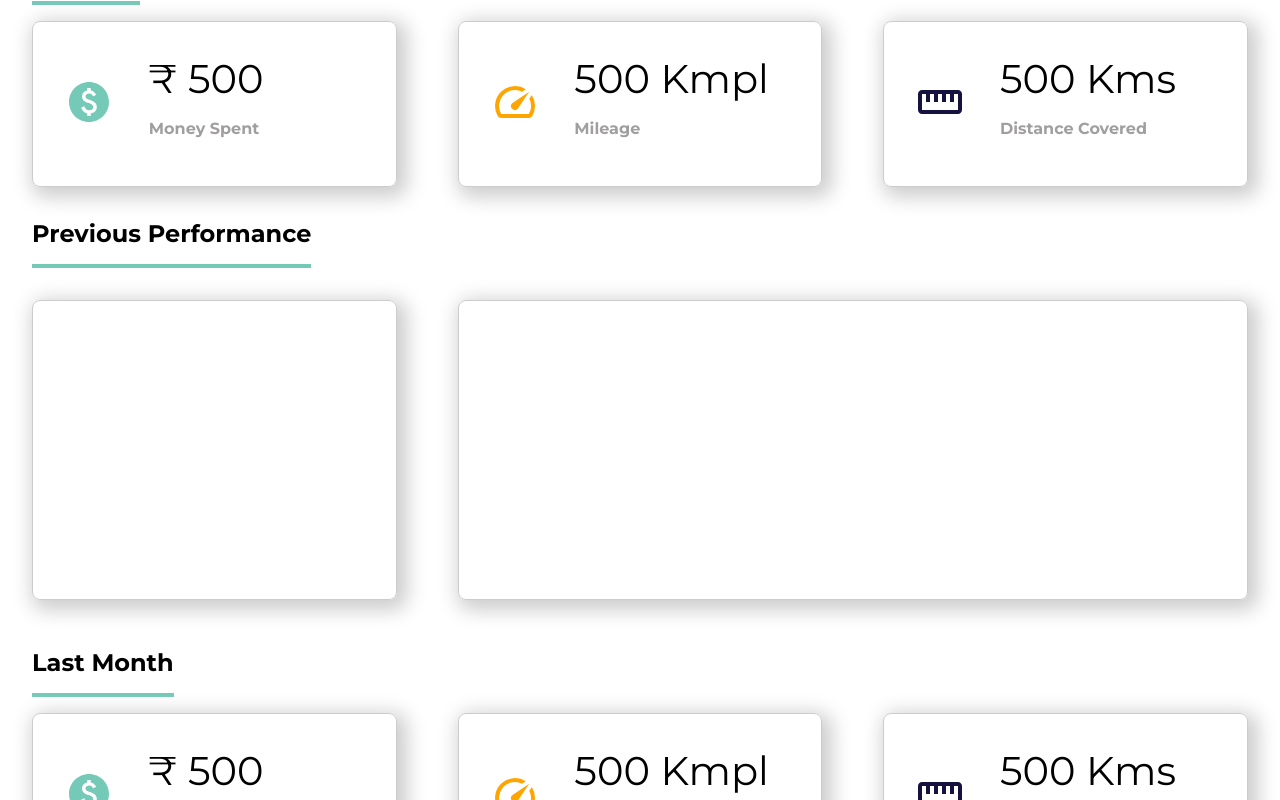
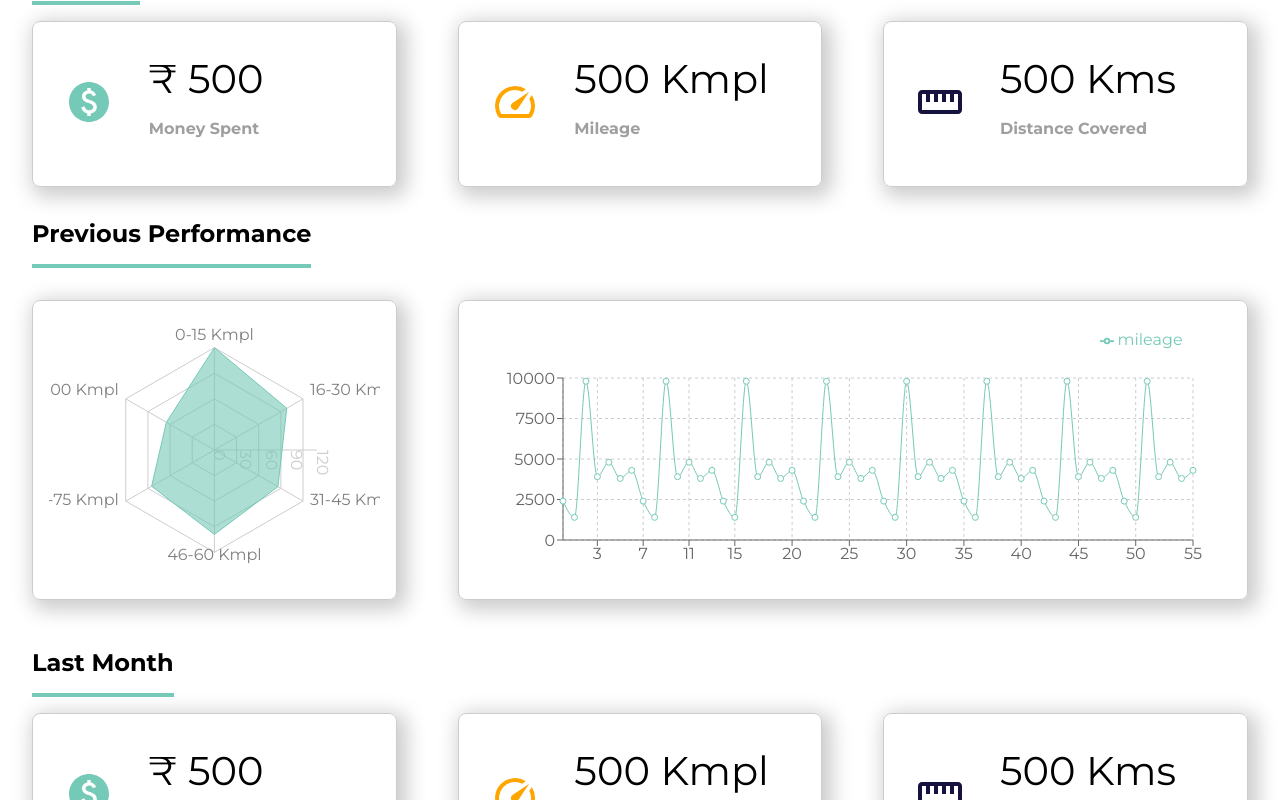
Before and after one commit to Saurav-Singh-Rauthan/Vaahan, a React (Create React App) app: page /dashboard in a window 1280 px wide. Shown: the part 974-1774 px from the top of the page. Built offline with nearby package versions, Linux system fonts and the light colour scheme.

Commit message:
radial mileage chart

```diff
--- a/src/components/DashboardUI/MileageChart/MileageChart.js
+++ b/src/components/DashboardUI/MileageChart/MileageChart.js
@@ -369,10 +369,10 @@ const MileageChart = (props) => {
           }}
         >
           <CartesianGrid strokeDasharray="3 3" />
-          <XAxis minTickGap={30}/>
+          <XAxis minTickGap={30} />
           <YAxis />
           <Tooltip />
-          <Legend />
+          <Legend verticalAlign="top" align="right" height={48} />
           <Line
             type="monotone"
             dataKey="mileage"
--- /dev/null
+++ b/src/components/DashboardUI/RadarMileage/RadarMileage.js
@@ -0,0 +1,59 @@
+import React from "react";
+import {
+  Radar,
+  RadarChart,
+  PolarGrid,
+  PolarAngleAxis,
+  PolarRadiusAxis,
+  ResponsiveContainer,
+} from "recharts";
+
+import Styles from "./RadarMileage.module.css";
+
+const RadarMileage = (props) => {
+  const data = [
+    {
+      range: "0-15 Kmpl",
+      count: 120,
+    },
+    {
+      range: "16-30 Kmpl",
+      count: 98,
+    },
+    {
+      range: "31-45 Kmpl",
+      count: 86,
+    },
+    {
+      range: "46-60 Kmpl",
+      count: 99,
+    },
+    {
+      range: "62-75 Kmpl",
+      count: 85,
+    },
+    {
+      range: "76-100 Kmpl",
+      count: 65,
+    },
+  ];
+  return (
+    <div className={Styles.container}>
+      <ResponsiveContainer width="100%" height="100%">
+        <RadarChart cx="50%" cy="50%" outerRadius="80%" data={data}>
+          <PolarGrid />
+          <PolarAngleAxis dataKey="range" />
+          <PolarRadiusAxis />
+          <Radar
+            dataKey="count"
+            stroke="#75c9b7"
+            fill="#75c9b7"
+            fillOpacity={0.6}
+          />
+        </RadarChart>
+      </ResponsiveContainer>
+    </div>
+  );
+};
+
+export default RadarMileage;
--- /dev/null
+++ b/src/components/DashboardUI/RadarMileage/RadarMileage.module.css
@@ -0,0 +1,5 @@
+.container {
+  padding: 1rem;
+  height: 100%;
+  width: 100%;
+}
--- a/src/components/pages/Dashboard/Dashboard.js
+++ b/src/components/pages/Dashboard/Dashboard.js
@@ -4,6 +4,7 @@ import Styles from "./Dashboard.module.css";
 import Countuptab from "../../DashboardUI/CountupTab/Countuptab";
 import MileageChart from "../../DashboardUI/MileageChart/MileageChart";
 import VehCondition from "../../DashboardUI/VehCondition/VehCondition";
+import RadarMileage from "../../DashboardUI/RadarMileage/RadarMileage";
 
 const Dashboard = (props) => {
   return (
@@ -51,8 +52,12 @@ const Dashboard = (props) => {
       <div>
         <div className={Styles.MonthStats}>Previous Performance</div>
         <div className={Styles.mileageCompPrev}>
-          <div className={Styles.mileageCompPrevDiv}></div>
-          <div className={Styles.mileageCompPrevDiv}></div>
+          <div className={Styles.mileageCompPrevDiv}>
+            <RadarMileage />
+          </div>
+          <div className={Styles.mileageCompPrevDiv}>
+            <MileageChart />
+          </div>
         </div>
       </div>
 
```
